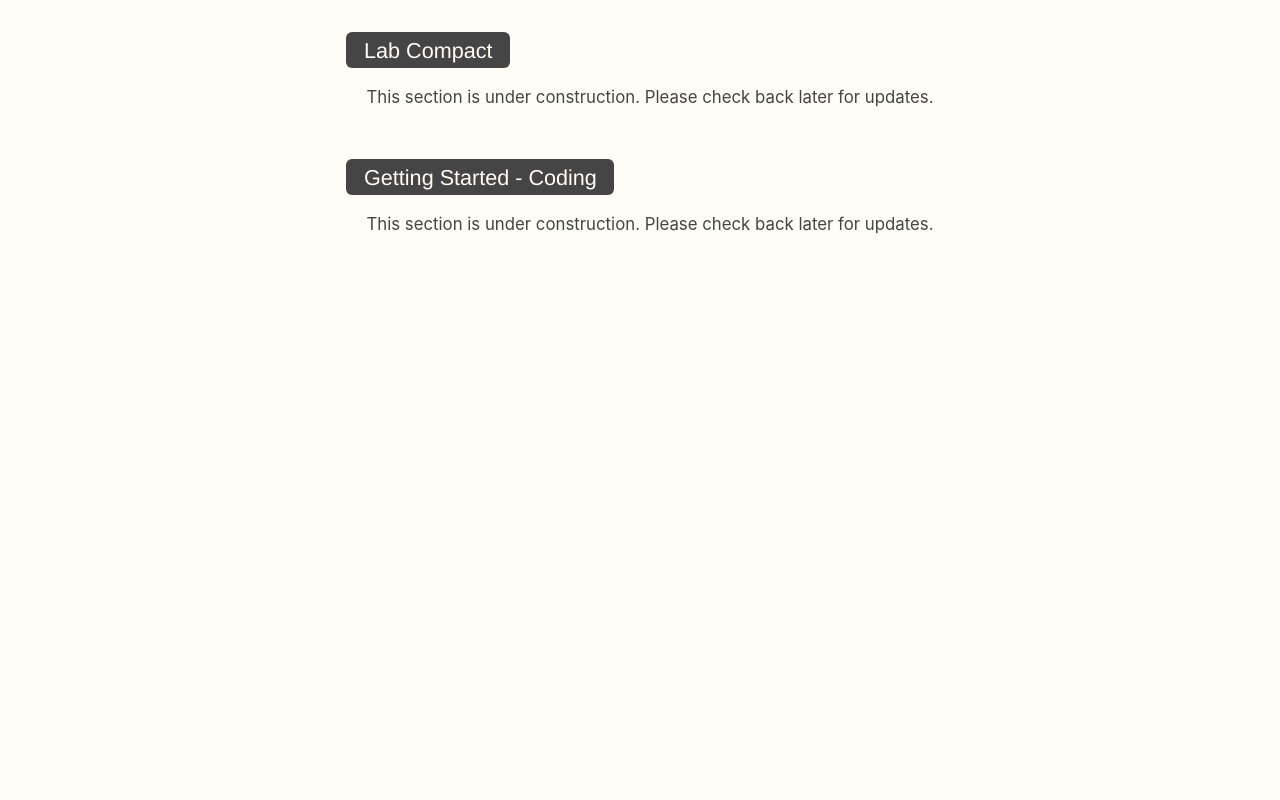
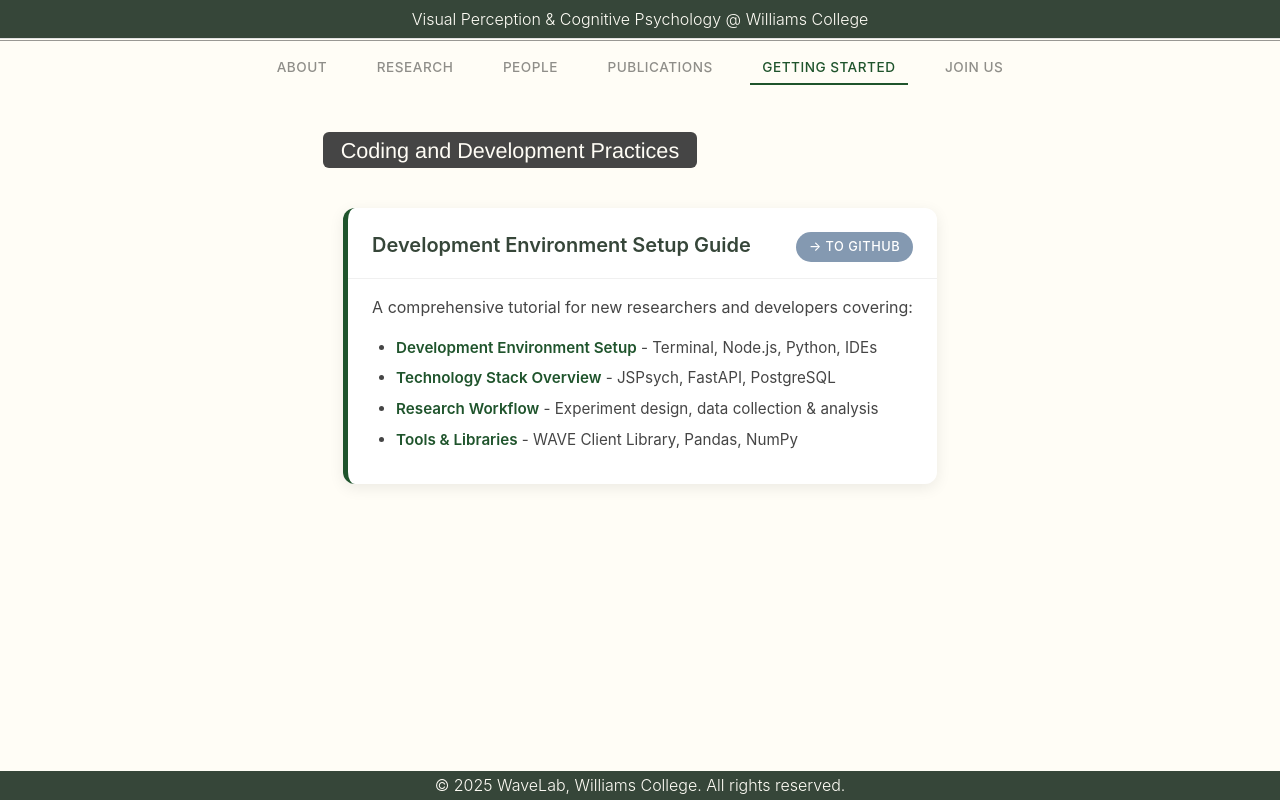
Before and after one commit to WAVE-Lab-Williams/wave-lab-williams.github.io, a plain HTML site: page getting-started.html in a window 1280 px wide. Drawn offline with Linux system fonts and the light colour scheme.

Commit message:
Update Getting Started page

```diff
--- a/getting-started.html
+++ b/getting-started.html
@@ -10,15 +10,31 @@
 </head>
 
 <body>
+    <div id="header-container"></div>
+    <div id="nav-container"></div>
 
     <main class="container">
         <div class="fade-in">
-            <div class="section-header">Lab Compact</div>
-            <p class="intro-text"> This section is under construction. Please check back later for updates.</p>
-            </p>
-            <div class="section-header">Getting Started - Coding</div>
-            <p class="intro-text"> This section is under construction. Please check back later for updates.</p>
-            </p>
+            <div class="section-header"> Coding and Development Practices </div>
+            <a href="https://github.com/WAVE-Lab-Williams/.github/blob/main/profile/getting-started.md" target="_blank" class="getting-started-card">
+                <div class="card-header">
+                    <h3>Development Environment Setup Guide</h3>
+                    <span class="external-link-badge">→ To GitHub</span>
+                </div>
+                <div class="card-content">
+                    <p>A comprehensive tutorial for new researchers and developers covering:</p>
+                    <ul>
+                        <li><strong>Development Environment Setup</strong> - Terminal, Node.js, Python, IDEs</li>
+                        <li><strong>Technology Stack Overview</strong> - JSPsych, FastAPI, PostgreSQL</li>
+                        <li><strong>Research Workflow</strong> - Experiment design, data collection & analysis</li>
+                        <li><strong>Tools & Libraries</strong> - WAVE Client Library, Pandas, NumPy</li>
+                    </ul>
+                </div>
+            </a>
         </div>
     </main>
+
+    <div id="footer-container"></div>
+
+    <script src="script.js"></script>
 </body>
--- a/script.js
+++ b/script.js
@@ -16,6 +16,7 @@ const SharedComponents = {
                     <li><a href="research.html" class="nav-link" data-page="research">Research</a></li>
                     <li><a href="people.html" class="nav-link" data-page="people">People</a></li>
                     <li><a href="publications.html" class="nav-link" data-page="publications">Publications</a></li>
+                    <li><a href="getting-started.html" class="nav-link" data-page="getting-started">Getting Started</a></li>
                     <li><a href="join-us.html" class="nav-link" data-page="join-us">Join Us</a></li>
                 </ul>
             </div>
@@ -46,6 +47,8 @@ function getCurrentPage() {
             return 'people';
         case 'publications.html':
             return 'publications';
+        case 'getting-started.html':
+            return 'getting-started';
         case 'join-us.html':
             return 'join-us';
         default:
--- a/styles.css
+++ b/styles.css
@@ -101,7 +101,7 @@ nav ul {
     display: flex;
     justify-content: center;
     flex-wrap: wrap;
-    gap: 2rem;
+    gap: 1.5rem;
 }
 
 nav a {
@@ -111,11 +111,12 @@ nav a {
     /*color: var(--primary-light-color); !* green *!*/
     color: var(--secondary-light-color);
     font-weight: 500;
-    padding: 0.5rem 1rem;
+    padding: 0.5rem 0.8rem;
     transition: all 0.3s ease;
     cursor: pointer;
     text-transform: uppercase;
     letter-spacing: 0.5px;
+    font-size: 0.85rem;
 }
 
 nav a:hover, nav a.active {
@@ -486,6 +487,107 @@ footer {
     }
 }
 
+/* Getting Started Card */
+.getting-started-card {
+    background: white;
+    border-radius: 12px;
+    box-shadow: 0 4px 15px rgba(0, 0, 0, 0.08);
+    border-left: 5px solid var(--primary-light-color);
+    margin: 1.5rem 1.25rem;
+    overflow: hidden;
+    transition: transform 0.2s ease, box-shadow 0.2s ease;
+    display: block;
+    text-decoration: none;
+    color: inherit;
+    cursor: pointer;
+}
+
+.getting-started-card:hover {
+    transform: translateY(-2px);
+    box-shadow: 0 6px 20px rgba(0, 0, 0, 0.12);
+    text-decoration: none;
+    color: inherit;
+}
+
+.card-header {
+    padding: 1.5rem 1.5rem 1rem;
+    border-bottom: 1px solid #f0f0f0;
+    display: flex;
+    justify-content: space-between;
+    align-items: flex-start;
+}
+
+.card-header h3 {
+    color: var(--primary-dark-color);
+    font-size: 1.25rem;
+    font-weight: 600;
+    margin: 0;
+    line-height: 1.3;
+}
+
+.external-link-badge {
+    background: var(--accent-light-color);
+    color: white;
+    padding: 0.3rem 0.8rem;
+    border-radius: 15px;
+    font-size: 0.8rem;
+    font-weight: 500;
+    text-transform: uppercase;
+    letter-spacing: 0.5px;
+}
+
+.card-content {
+    padding: 1rem 1.5rem;
+}
+
+.card-content p {
+    color: var(--text-color);
+    font-size: 1rem;
+    line-height: 1.6;
+    margin-bottom: 1rem;
+}
+
+.card-content ul {
+    margin: 0 0 1rem 1.5rem;
+    padding: 0;
+}
+
+.card-content li {
+    color: var(--text-color);
+    font-size: 0.95rem;
+    line-height: 1.5;
+    margin-bottom: 0.5rem;
+}
+
+.card-content li strong {
+    color: var(--primary-light-color);
+    font-weight: 600;
+}
+
+.card-description {
+    font-style: italic;
+    color: var(--secondary-light-color);
+    margin-bottom: 0 !important;
+}
+
+
+/* Responsive adjustments for getting started card */
+@media (max-width: 768px) {
+    .getting-started-card {
+        margin: 1.5rem 0.5rem;
+    }
+
+    .card-header {
+        flex-direction: column;
+        gap: 0.8rem;
+        align-items: flex-start;
+    }
+
+    .external-link-badge {
+        align-self: flex-start;
+    }
+}
+
 /* Smooth animations */
 .fade-in {
     opacity: 0;
```
